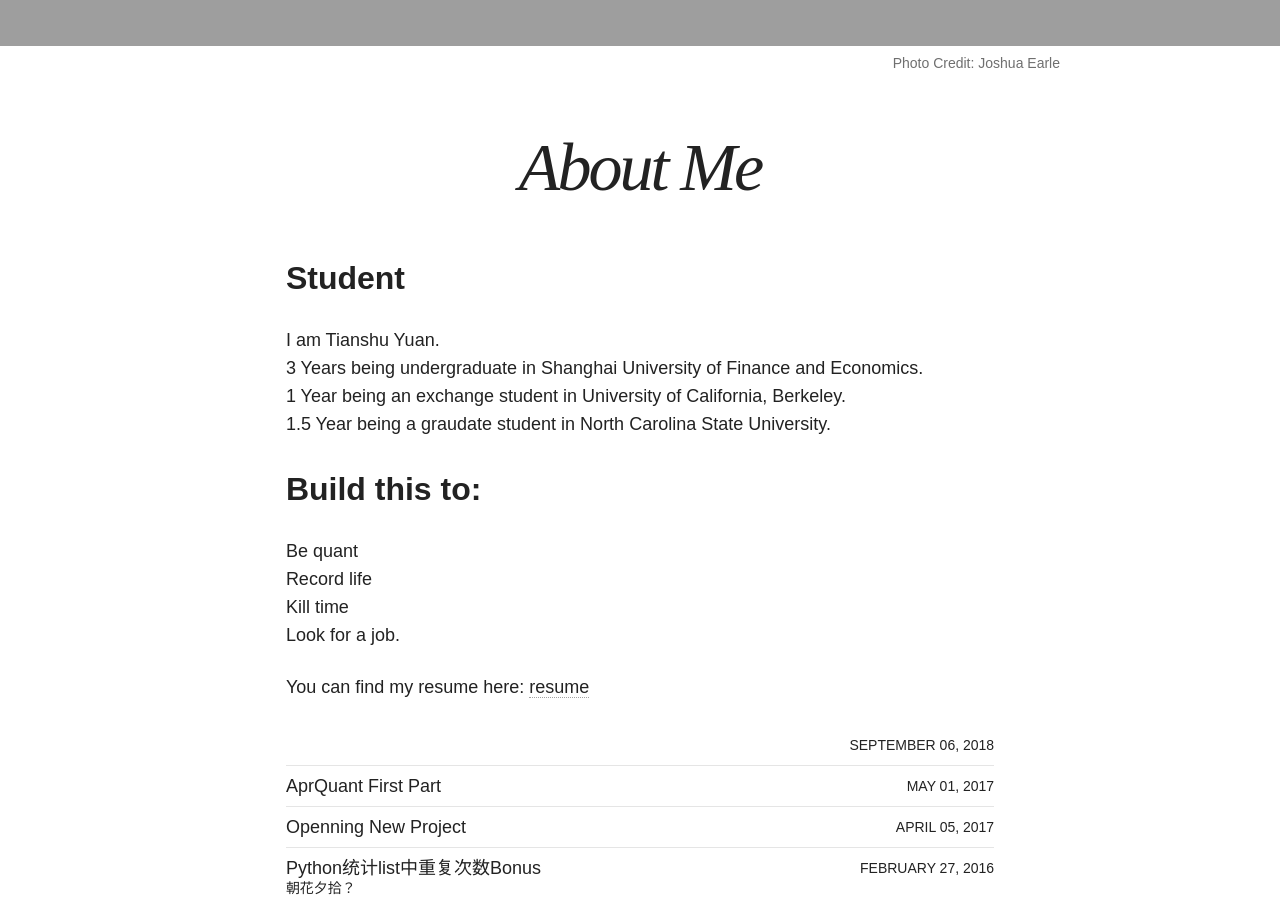
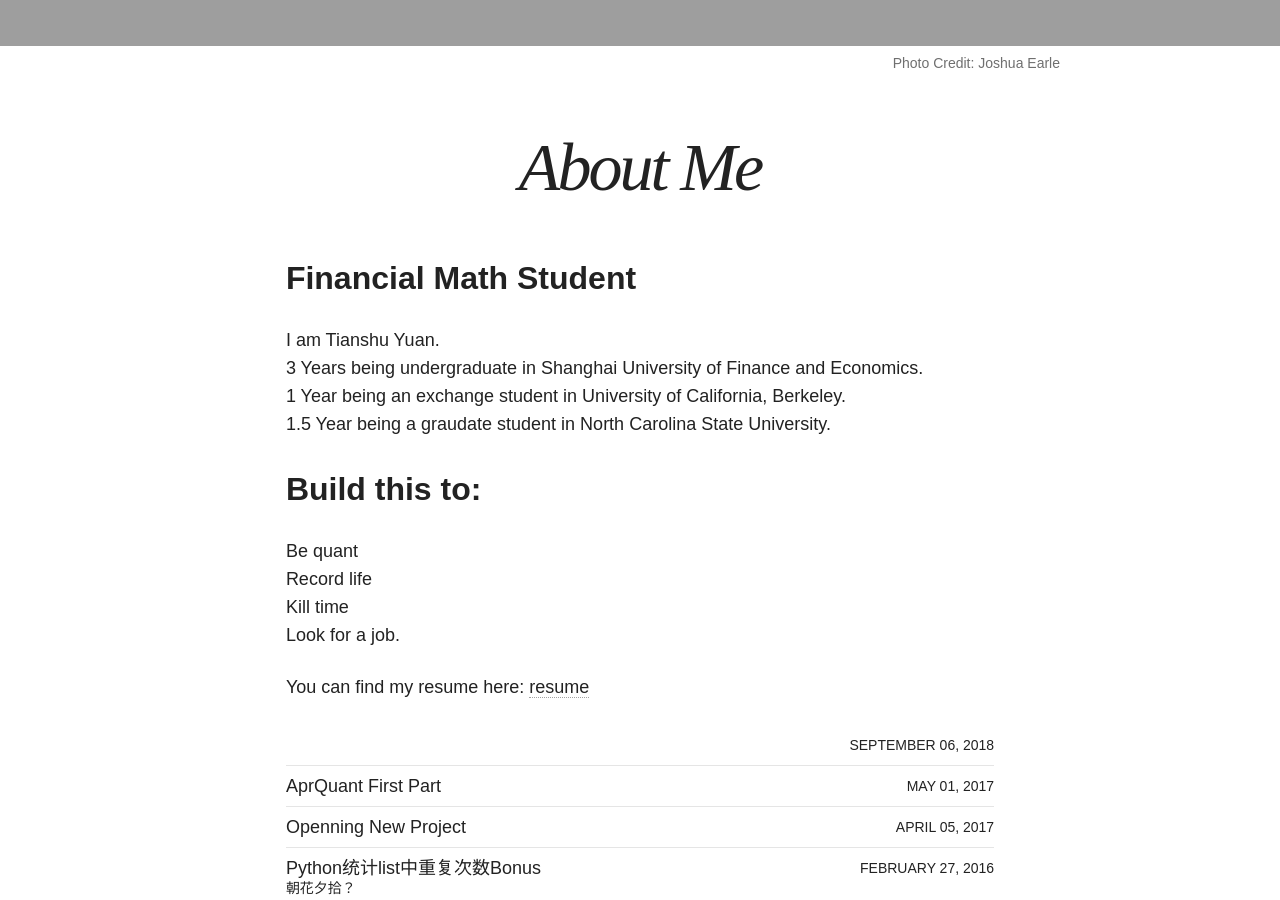
Before and after one commit to ryanyuan42/ryanyuan42.github.io, a Jekyll site: the page built from index.html, in a window 1280 px wide and 900 px high, scrolled down 1068 px. Built offline with Jekyll 4.4.1, drawn with Linux system fonts in a browser that asks for light colours; nearby versions of some CDN libraries.

Commit message:
Update index.html

```diff
--- a/index.html
+++ b/index.html
@@ -9,7 +9,7 @@ image:
   creditlink: https://unsplash.com/photos/ZMcLVBi9xx4
 ---
 
-<h2> Student </h2>
+<h2> Financial Math Student </h2>
 <p>
   I am Tianshu Yuan.  <br/>
   3 Years being undergraduate in Shanghai University of Finance and Economics.  <br/>
```
